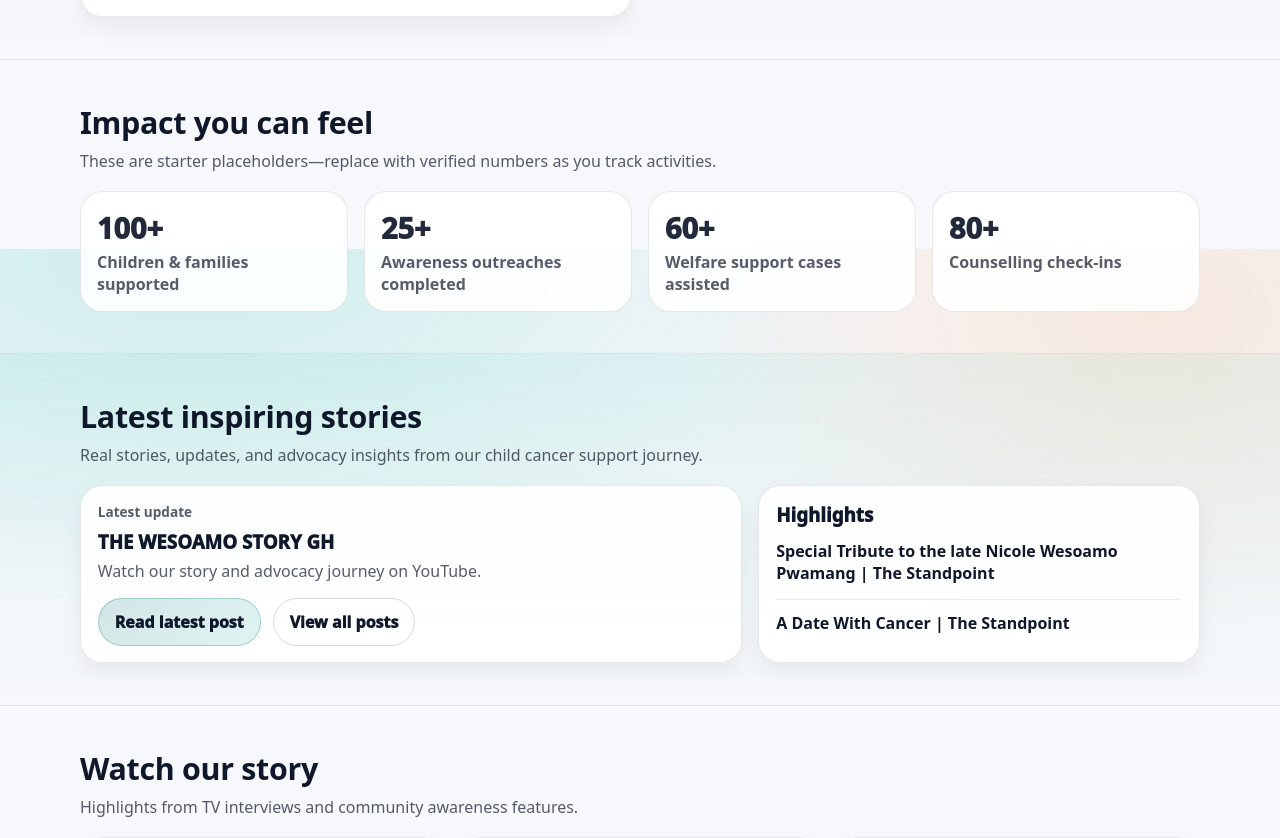
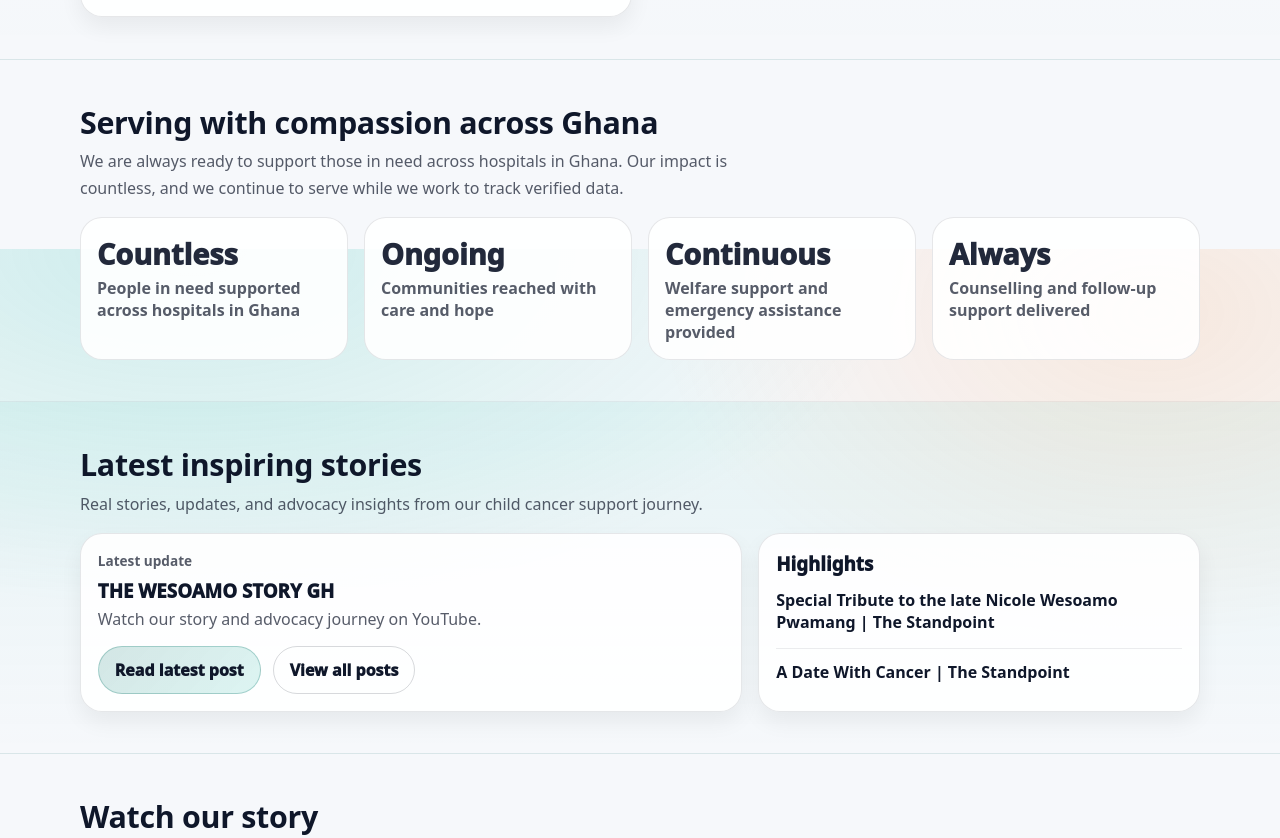
Before and after one commit to learngermanghana/Wesoamo-charity, a React (Vite) app: page / in a window 1280 px wide. Shown: the part 2151-2989 px from the top of the page. Built offline with nearby package versions, Linux system fonts and the light colour scheme; no server answers.

Commit message:
Update impact section messaging for Ghana hospital support

```diff
--- a/src/components/Impact.jsx
+++ b/src/components/Impact.jsx
@@ -6,8 +6,11 @@ export default function Impact() {
     <section className="section">
       <Container>
         <div className="sectionHead">
-          <h2>Impact you can feel</h2>
-          <p>These are starter placeholders—replace with verified numbers as you track activities.</p>
+          <h2>Serving with compassion across Ghana</h2>
+          <p>
+            We are always ready to support those in need across hospitals in Ghana. Our impact is
+            countless, and we continue to serve while we work to track verified data.
+          </p>
         </div>
 
         <div className="stats">
--- a/src/data/impact.js
+++ b/src/data/impact.js
@@ -1,8 +1,8 @@
 export const impact = [
-  { label: "Children & families supported", value: "100+" },
-  { label: "Awareness outreaches completed", value: "25+" },
-  { label: "Welfare support cases assisted", value: "60+" },
-  { label: "Counselling check-ins", value: "80+" }
+  { label: "People in need supported across hospitals in Ghana", value: "Countless" },
+  { label: "Communities reached with care and hope", value: "Ongoing" },
+  { label: "Welfare support and emergency assistance provided", value: "Continuous" },
+  { label: "Counselling and follow-up support delivered", value: "Always" }
 ];
 
-// Replace numbers with real figures as you track them.
+// Descriptive values are used because verified totals are still being compiled.
```
